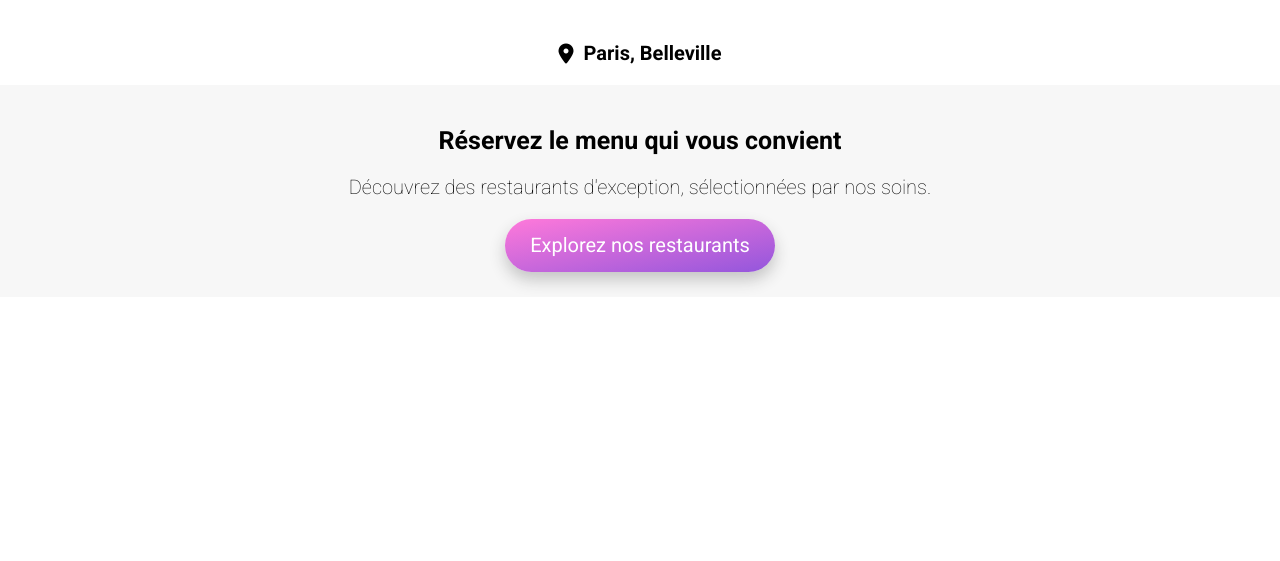
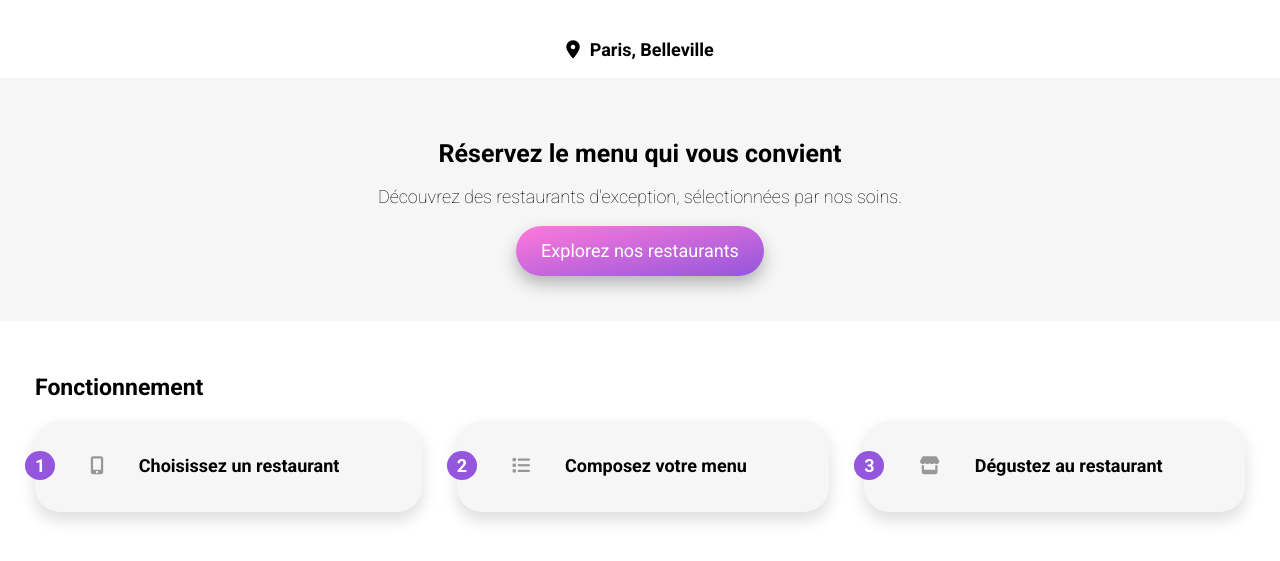
Before and after one commit to lulumush/Ohmyfood, a website: page index.html in a window 1280 px wide. Shown: the part 91-652 px from the top of the page. Drawn offline with Linux system fonts and the light colour scheme; a web font is replaced by a local one.

Commit message:
adding how it works section

```diff
--- a/index.html
+++ b/index.html
@@ -1,5 +1,6 @@
 <!DOCTYPE html>
 <html lang="fr">
+
 <head>
     <meta charset="utf-8">
     <meta name="viewport" content="width=device-width, initial-scale=1 user-scalable=yes">
@@ -8,6 +9,7 @@
     <script src="https://kit.fontawesome.com/e7d8ff9c92.js" crossorigin="anonymous"></script>
     <title>Ohmyfood!</title>
 </head>
+
 <body>
     <div class="container">
         <!--header logo-->
@@ -32,7 +34,17 @@
                     </div>
                 </div>
             </section>
+            <section class="functioning">
+                <h2>Fonctionnement</h2>
+                <ul>
+                    <li><i class="fa-solid fa-mobile-screen-button"></i>Choisissez un restaurant</li>
+                    <li><i class="fa-solid fa-list"></i>Composez votre menu</li>
+                    <li><i class="fa-solid fa-store"></i>Dégustez au restaurant</li>
+                </ul>
+            </section>
+
         </main>
     </div>
 </body>
+
 </html>
--- a/sass/base/_color.scss
+++ b/sass/base/_color.scss
@@ -1,7 +1,10 @@
 $first-color:#9356DC;
+$first-color-ligther:lighten($first-color,35%);
 $second-color:#FF79DA;
 $third-color:#99E2D0;
-$fourth-color:#eaeaea;
-$fourth-color-darker: darken($fourth-color, 35%);
+$fourth-color:#f6f6f6;
+$fourth-color-dark: darken($fourth-color,10);
+$fourth-color-dark-darker:darken($fourth-color,37);
+$fourth-color-lighter:lighten($fourth-color, 5%);
 $black-color:#000;
 $white-color:#fff;
--- a/sass/base/_index.scss
+++ b/sass/base/_index.scss
@@ -3,7 +3,7 @@ html{
     box-sizing: border-box;
 }
 body{
-    font-size:20px;
+    font-size:18px;
     font-weight: 100;
     padding: 0;
     font-family: $text_font_family;
@@ -16,3 +16,7 @@ a{
     text-decoration: none;
     cursor: pointer;
 }
+h2{
+    font-size: 23px;
+    font-weight: bold;
+}
--- a/sass/layout/_main.scss
+++ b/sass/layout/_main.scss
@@ -7,8 +7,8 @@
         display: flex;
         justify-content: center;
         align-items: center;
-        background-color: $fourth-color;
-        box-shadow: inset 0 3px 5px -5px darken($fourth-color, 35%);
+        background-color: darken($fourth-color, 5);
+        box-shadow: inset 0 3px 5px -5px $black-color;
         p{
             font-weight: bold;
             padding-left: 10px;
@@ -16,32 +16,17 @@
     }
     //explore paragraph display
     &__explore{
-        background-color: lighten($fourth-color, 5%);
+        background-color: $fourth-color;
         margin: 0;
-        padding: 25px 35px;
+        padding: 45px;
         text-align: center;
         //explore button
         &--button{
-            display: inline-block;
-            border-radius: 30px;
-            padding: 15px 25px;
-            background: linear-gradient(to left top, $first-color, $second-color);
-            box-shadow: 0 8px 16px 0 darken($fourth-color, 15%);
-            transform: scale(1);
-            transition: all 400ms;
-            a{
-                color:$white-color;
-                font-weight: 500;
-            }
-            &:hover{
-                background:linear-gradient(to left top, lighten($first-color, 5%),lighten($second-color, 5%));
-                box-shadow: 0 8px 16px 0 darken($fourth-color, 35%);
-                transform: scale(1.02);
-            }
+            @include primary-button;
         }
     }
 }
-//removing background color and box shadow for town location for screen bigger than phone
+//removing background color and box shadow for town location when screen is bigger than phone
 @include screen-min-width($min-width){
     .location{
         &__town{
@@ -50,3 +35,42 @@
         }
     }
 }
+// how it works section
+.functioning{
+    padding:35px;
+    font-weight: bold;
+    ul{
+        display: flex;
+        flex-wrap: wrap;
+        padding:0;
+        gap:35px;
+        list-style: none;
+        counter-reset: list;
+        li{
+            border-radius: 25px;
+            padding:35px 0;
+            flex:1 1 auto;
+            background-color: $fourth-color;
+            @include button-box-shadow($fourth-color-dark);
+            i{
+                color: darken($fourth-color,37);
+                padding: 0 35px;
+            }
+            &:hover{
+                background-color: $first-color-ligther;
+                i{
+                    color:$first-color;
+                }
+            }
+            &::before{
+                counter-increment: list;
+                content: counter(list);
+                background-color: $first-color;
+                color:$white-color;
+                padding:4px 10px;
+                border-radius: 100%;
+                margin-left: -10px;
+            }
+        }
+    }
+}
--- a/sass/utils/_mixin.scss
+++ b/sass/utils/_mixin.scss
@@ -10,3 +10,24 @@
 		@content;
 	}
 }
+//command and explore button
+@mixin button-box-shadow($color) {
+	box-shadow: 0px 8px 16px 0 $color;
+}
+@mixin primary-button{
+	display: inline-block;
+    border-radius: 30px;
+    padding: 15px 25px;
+    background: linear-gradient(to left top, $first-color, $second-color);
+    transform: scale(1);
+    transition: all 400ms;
+	@include button-box-shadow(darken($fourth-color,25));
+	&:hover{
+		background:linear-gradient(to left top, lighten($first-color, 5%),lighten($second-color, 5%));
+		transform: scale(1.02);
+	}
+	a{
+		color:$white-color;
+		font-weight: 500;
+	}
+}
```
Also changed, not shown: css/style.css, 1 other file. Lines whose indentation alone changed are shown as unchanged.
